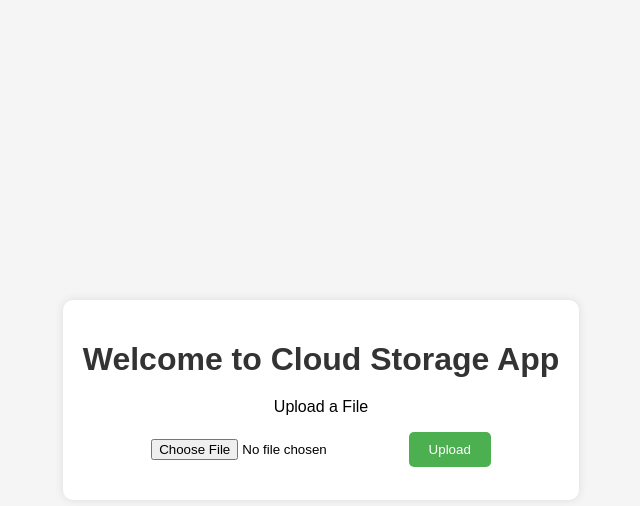
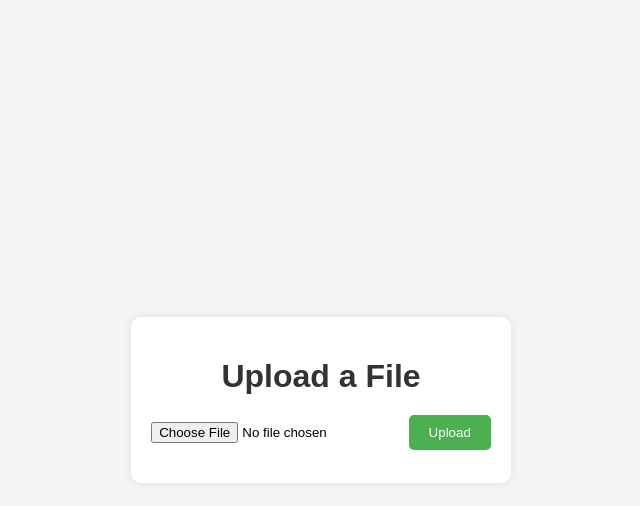
Before and after one commit to Waffs/cloud-storage-app, a Flask app: page /upload in a window 1280 px wide. Shown: the top 506 px of the page, without its empty margins (319-959 px from the left). Run offline with Flask 2, Linux system fonts and the light colour scheme.

Commit message:
Update upload.html

```diff
--- a/cloud-storage-app/templates/upload.html
+++ b/cloud-storage-app/templates/upload.html
@@ -49,8 +49,7 @@
 </head>
 <body>
     <div class="container">
-        <h1>Welcome to Cloud Storage App</h1>
-        <p>Upload a File</p>
+        <h1>Upload a File</h1>
         <form action="{{ url_for('upload_file') }}" method="post" enctype="multipart/form-data">
             <input type="file" name="file">
             <button type="submit">Upload</button>
```
